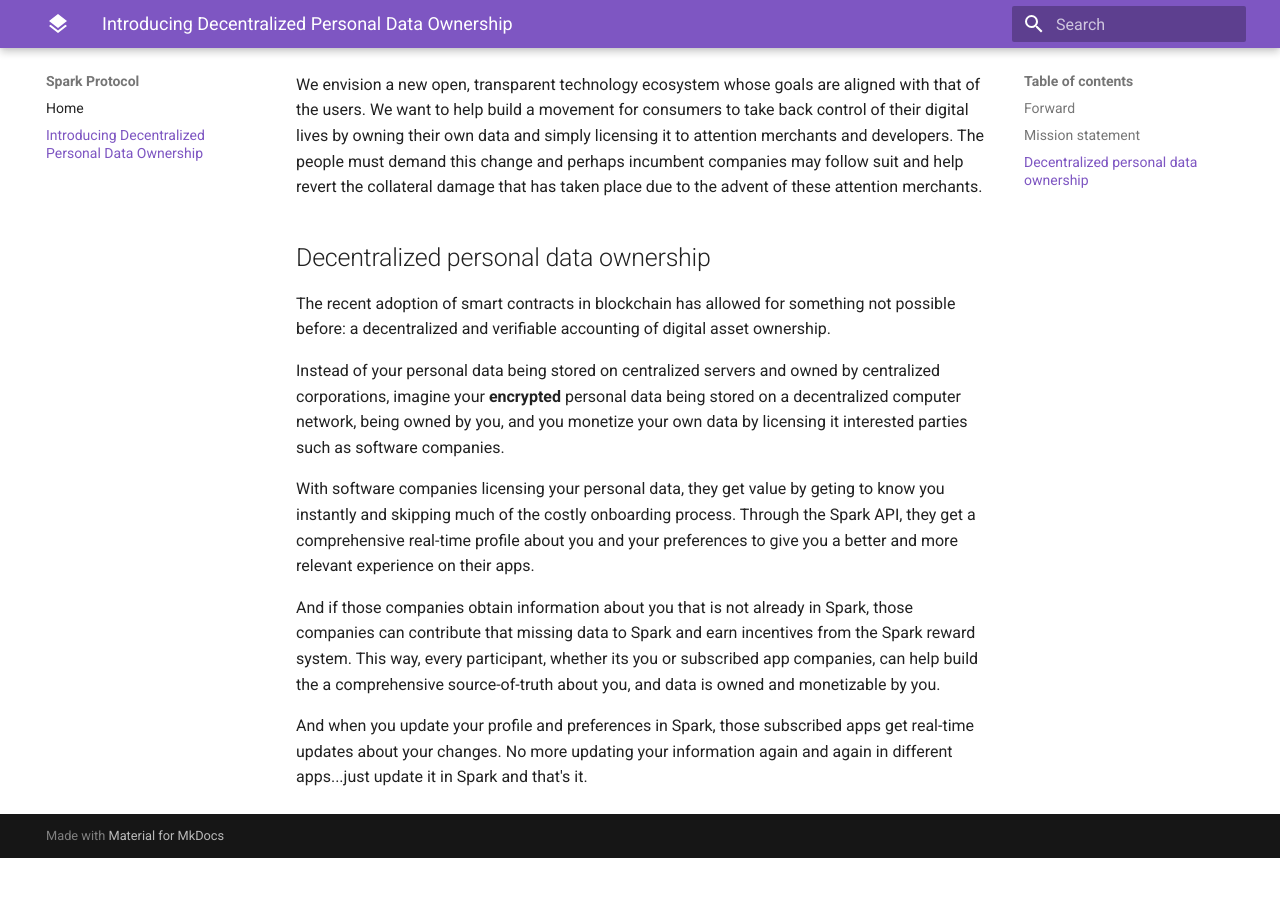
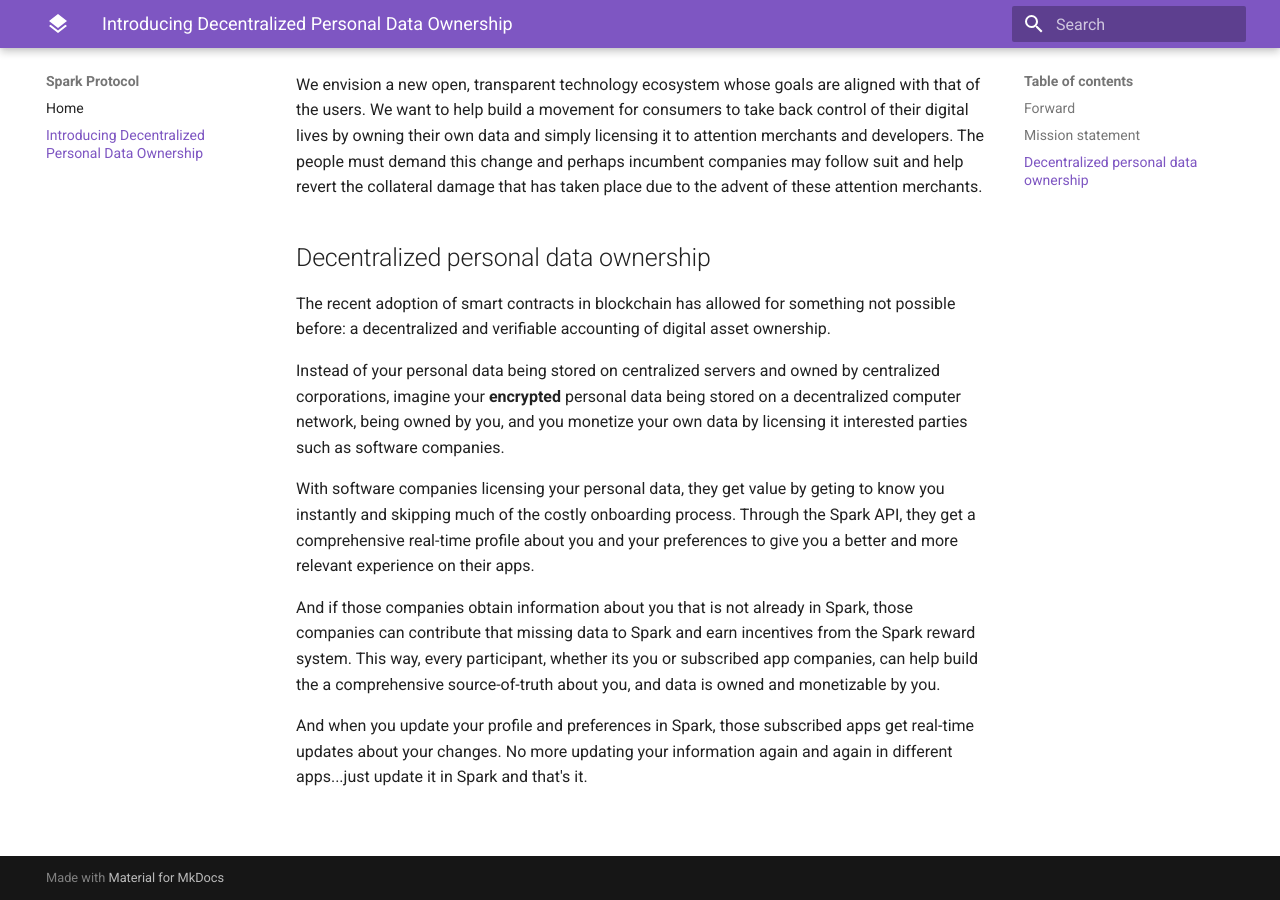
Before and after one commit to SparkToken/docs, an MkDocs documentation site: the page built from pages/introduction.md, in a window 1280 px wide and 900 px high, scrolled down 768 px. Built offline with MkDocs 1.6.1 and Material for MkDocs 9.7.7, drawn with Linux system fonts in a browser that asks for light colours; old or Windows-style settings are respelled for this version of MkDocs; before the commit the page ends 1626 px from its top, so only the background shows below that.

Commit message:
Dummy checkin to initiate build

```diff
--- a/docs/introduction/index.html
+++ b/docs/introduction/index.html
@@ -301,6 +301,7 @@
 <p>With software companies licensing your personal data, they get value by geting to know you instantly and skipping much of the costly onboarding process. Through the Spark API, they get a comprehensive real-time profile about you and your preferences to give you a better and more relevant experience on their apps. </p>
 <p>And if those companies obtain information about you that is not already in Spark, those companies can contribute that missing data to Spark and earn incentives from the Spark reward system. This way, every participant, whether its you or subscribed app companies, can help build the a comprehensive source-of-truth about you, and data is owned and monetizable by you.</p>
 <p>And when you update your profile and preferences in Spark, those subscribed apps get real-time updates about your changes. No more updating your information again and again in different apps...just update it in Spark and that's it.</p>
+<p><br/></p>
 
 
 
--- a/pages/introduction.md
+++ b/pages/introduction.md
@@ -21,3 +21,5 @@
 And if those companies obtain information about you that is not already in Spark, those companies can contribute that missing data to Spark and earn incentives from the Spark reward system. This way, every participant, whether its you or subscribed app companies, can help build the a comprehensive source-of-truth about you, and data is owned and monetizable by you.
 
 And when you update your profile and preferences in Spark, those subscribed apps get real-time updates about your changes. No more updating your information again and again in different apps...just update it in Spark and that's it.
+
+<br/>
```
